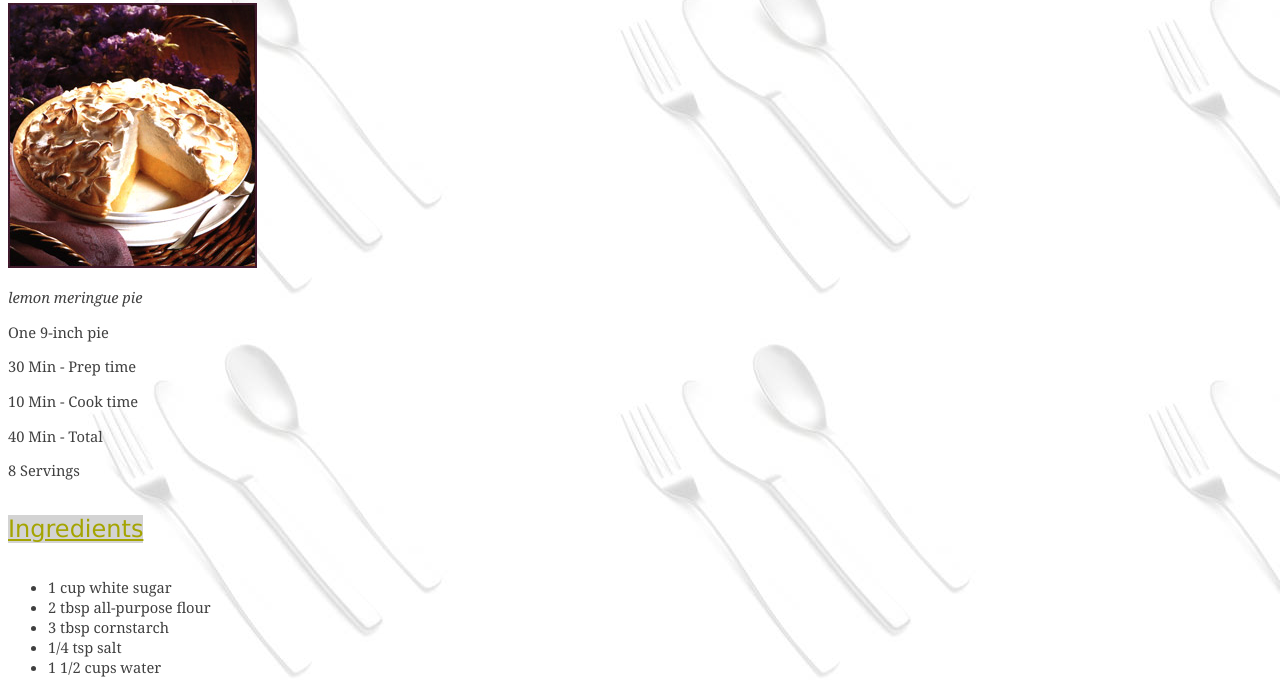
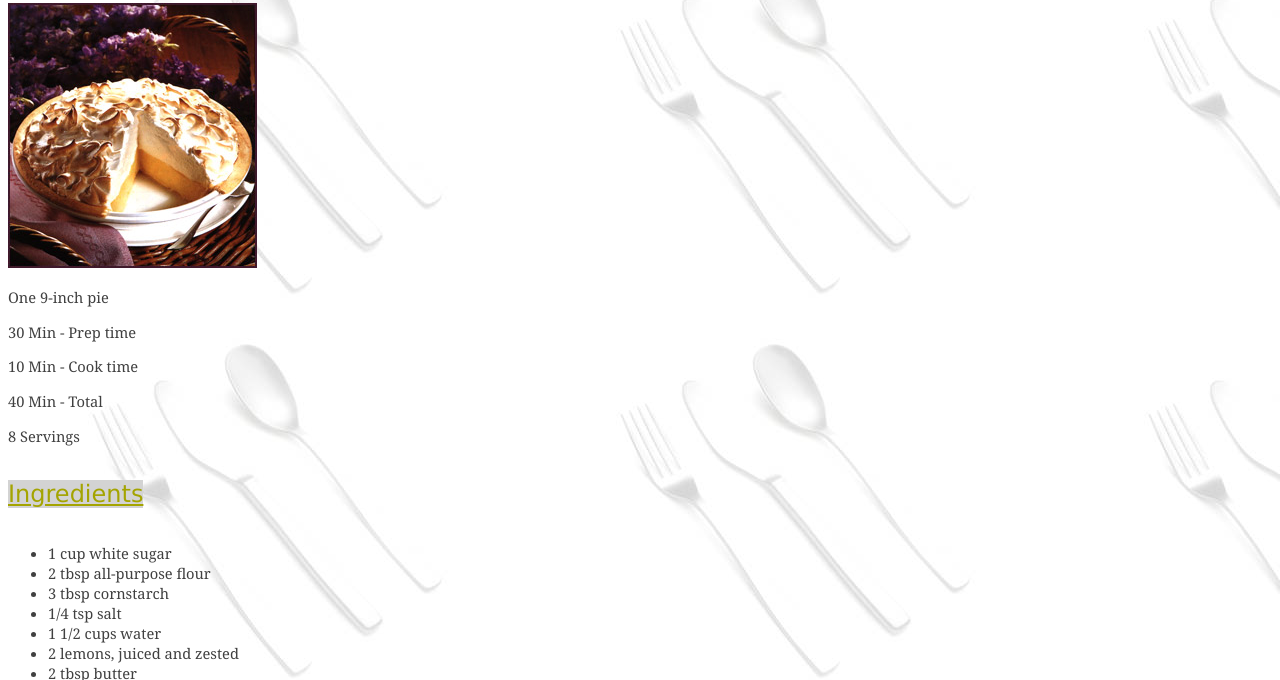
Before and after one commit to Jazz300001/Jazz300001.github.io, a plain HTML site: page csc372-hw/assignment2/pie.html in a window 1280 px wide. Shown: the part 70-750 px from the top of the page. Drawn offline with Linux system fonts and the light colour scheme.

Commit message:
final final

```diff
--- a/csc372-hw/assignment2/pie.html
+++ b/csc372-hw/assignment2/pie.html
@@ -10,7 +10,6 @@
   <header>
     <h1>Grandma's Lemon Meringue Pie</h1>
     <img src="pie.jpg"/>
-    <p><em>lemon meringue pie</em></p>
     <p>One 9-inch pie</p>
     <p>30 Min - Prep time</p>
     <p>10 Min - Cook time</p>
@@ -37,7 +36,15 @@
     <h2>Directions</h2>
     <ol>
       <li><strong>Preheat Oven:</strong> Preheat oven to 350 degrees F (175 degrees C).</li>
-      <li><strong>Make Lemon Filling:</strong> In a medium saucepan, whisk together 1 cup sugar, flour, cornstarch, and salt. Stir in water, lemon juice, and lemon zest. Cook over medium-high heat, stirring frequently, until mixture comes to a boil. Stir in butter. Place egg yolks in a small bowl and gradually whisk in 1/2 cup of hot sugar mixture. Whisk egg yolk mixture back into remaining sugar mixture. Bring to a boil and continue to cook while stirring constantly until thick. Remove from heat. Pour filling into baked pastry shell.</li>
+      <li><strong>Make Lemon Filling:</strong> In a medium saucepan,
+        whisk together 1 cup sugar, flour, cornstarch, and salt.
+        Stir in water, lemon juice, and lemon zest.
+        Cook over medium-high heat, stirring frequently, until mixture comes to a boil.
+        Stir in butter.
+        Place egg yolks in a small bowl and gradually whisk in 1/2 cup of hot sugar mixture.
+        Whisk egg yolk mixture back into remaining sugar mixture.
+        Bring to a boil and continue to cook while stirring constantly until thick.
+        Remove from heat. Pour filling into baked pastry shell.</li>
       <li><strong>Make Meringue:</strong> In a large glass or metal bowl, whip egg whites until foamy. Add sugar gradually, and continue to whip until stiff peaks form. Spread meringue over pie, sealing the edges at the crust.</li>
       <li><strong>Bake:</strong> Bake in preheated oven for 10 minutes, or until meringue is golden brown.</li>
     </ol>
```
